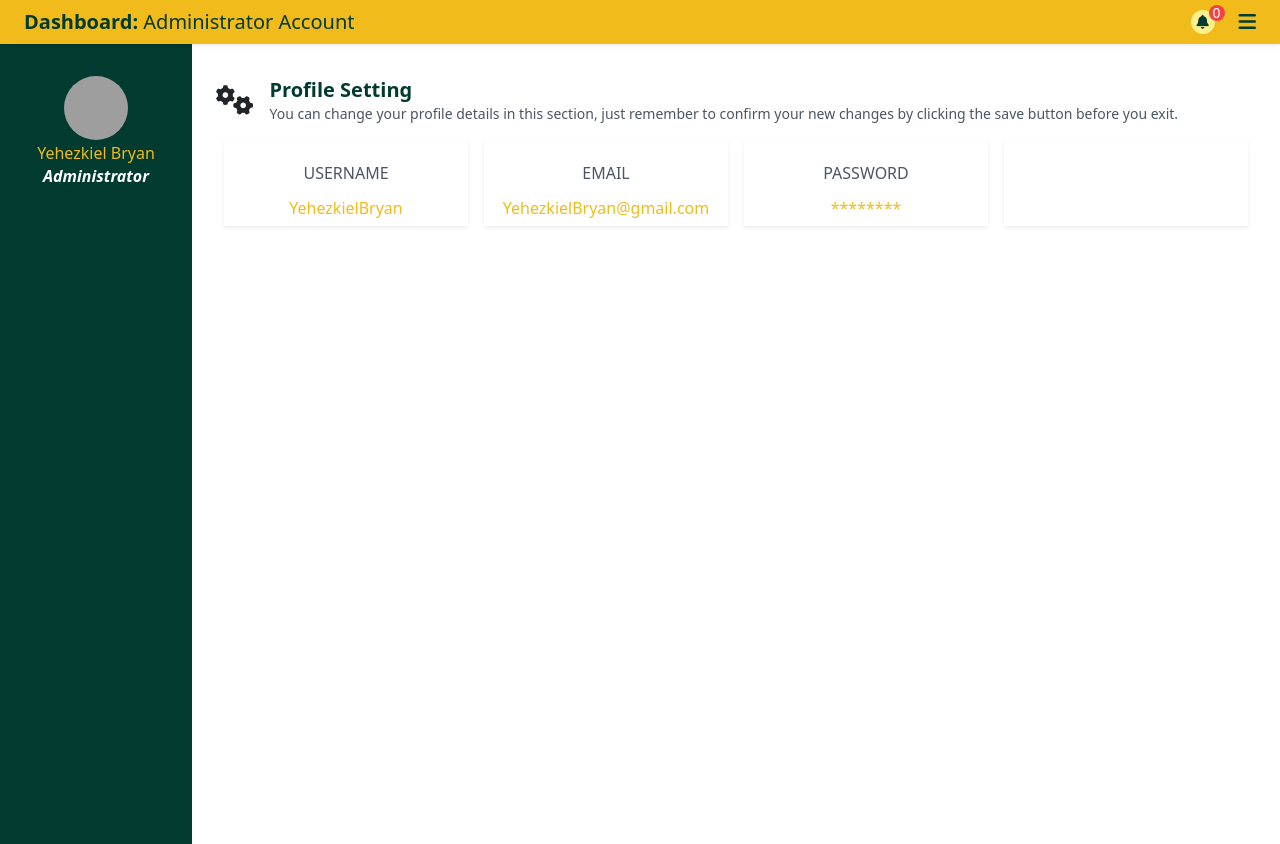
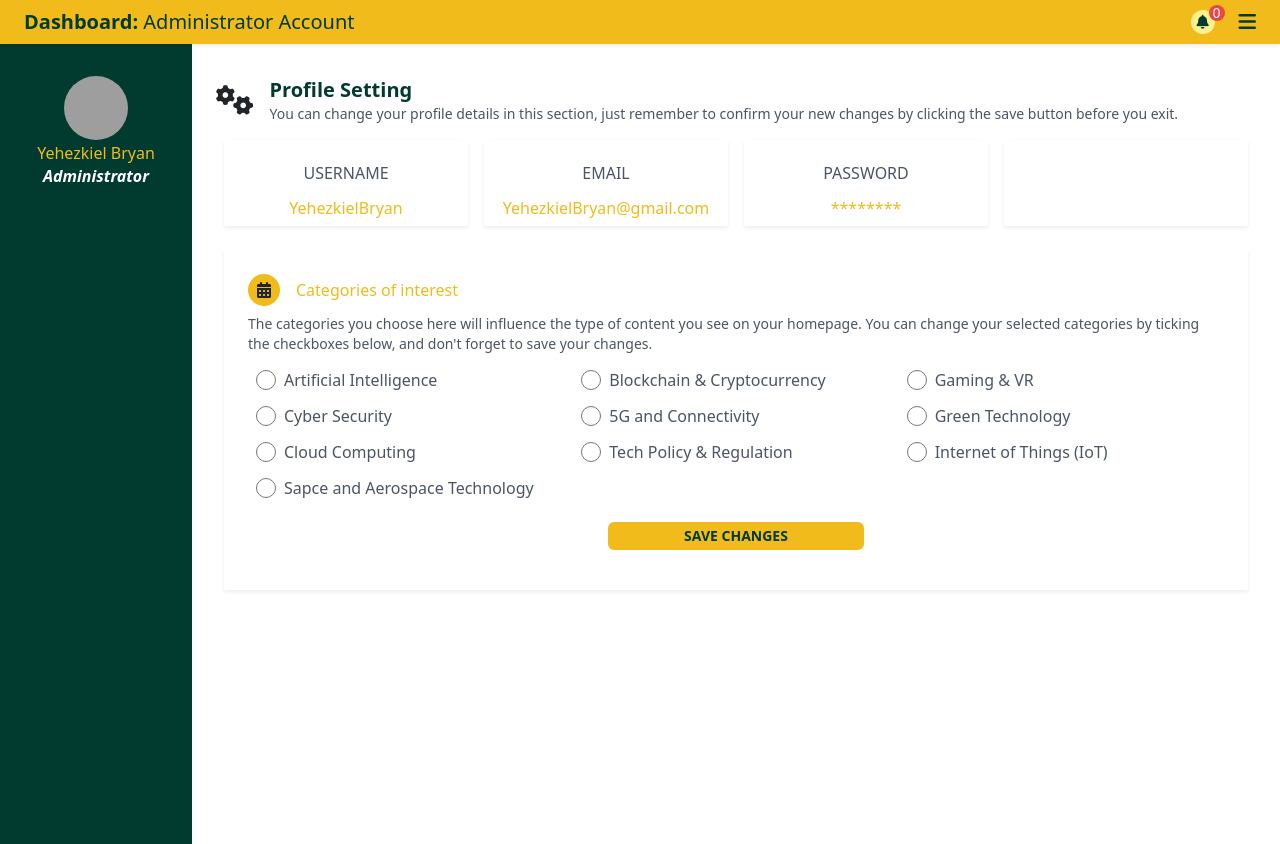
Before and after one commit to BrianBaraza23/MoringaFinalProject, a React (Create React App) app: page /dashboard in a window 1280 px wide. Built offline with nearby package versions, Linux system fonts and the light colour scheme; grey boxes are pictures that could not be loaded.

Commit message:
Add categories section

```diff
--- /dev/null
+++ b/src/components/dashboard/CategorySection.jsx
@@ -0,0 +1,78 @@
+import React from "react";
+
+const CategorySection = () => {
+  return (
+    <div className='bg-white p-4 shadow-sm mx-2 mt-4'>
+      <div className='flex items-center gap-3'>
+        <div className='w-8 h-8 rounded-full bg-default-gold flex justify-center items-center'>
+          <i className='fa fa-calendar' aria-hidden='true'></i>
+        </div>
+        <h6 className='text-default-gold my-auto'>Categories of interest</h6>
+      </div>
+      <p className='text-gray-600 text-sm py-2'>
+        The categories you choose here will influence the type of content you
+        see on your homepage. You can change your selected categories by ticking
+        the checkboxes below, and don't forget to save your changes.
+      </p>
+      <div className='grid grid-cols-1 md:grid-cols-3'>
+        <div className='col-span-1 flex gap-2 m-2'>
+          <input type='radio' className='w-5 h-5 focus:ring-blue-500' />
+          <h6 className='my-auto text-gray-600 text-md'>
+            Artificial Intelligence
+          </h6>
+        </div>
+        <div className='col-span-1 flex gap-2 m-2'>
+          <input type='radio' className='w-5 h-5 focus:ring-blue-500' />
+          <h6 className='my-auto text-gray-600 text-md'>
+            Blockchain & Cryptocurrency
+          </h6>
+        </div>
+        <div className='col-span-1 flex gap-2 m-2'>
+          <input type='radio' className='w-5 h-5 focus:ring-blue-500' />
+          <h6 className='my-auto text-gray-600 text-md'>Gaming & VR</h6>
+        </div>
+        <div className='col-span-1 flex gap-2 m-2'>
+          <input type='radio' className='w-5 h-5 focus:ring-blue-500' />
+          <h6 className='my-auto text-gray-600 text-md'>Cyber Security</h6>
+        </div>
+        <div className='col-span-1 flex gap-2 m-2'>
+          <input type='radio' className='w-5 h-5 focus:ring-blue-500' />
+          <h6 className='my-auto text-gray-600 text-md'>5G and Connectivity</h6>
+        </div>
+        <div className='col-span-1 flex gap-2 m-2'>
+          <input type='radio' className='w-5 h-5 focus:ring-blue-500' />
+          <h6 className='my-auto text-gray-600 text-md'>Green Technology</h6>
+        </div>
+        <div className='col-span-1 flex gap-2 m-2'>
+          <input type='radio' className='w-5 h-5 focus:ring-blue-500' />
+          <h6 className='my-auto text-gray-600 text-md'>Cloud Computing</h6>
+        </div>
+        <div className='col-span-1 flex gap-2 m-2'>
+          <input type='radio' className='w-5 h-5 focus:ring-blue-500' />
+          <h6 className='my-auto text-gray-600 text-md'>
+            Tech Policy & Regulation
+          </h6>
+        </div>
+        <div className='col-span-1 flex gap-2 m-2'>
+          <input type='radio' className='w-5 h-5 focus:ring-blue-500' />
+          <h6 className='my-auto text-gray-600 text-md'>
+            Internet of Things (IoT)
+          </h6>
+        </div>
+        <div className='col-span-1 flex gap-2 m-2'>
+          <input type='radio' className='w-5 h-5 focus:ring-blue-500' />
+          <h6 className='my-auto text-gray-600 text-md'>
+            Sapce and Aerospace Technology
+          </h6>
+        </div>
+      </div>
+      <div className='flex justify-center my-3'>
+        <button className='bg-default-gold w-64 rounded uppercase py-1 text-default-green font-semibold text-sm'>
+          Save Changes
+        </button>
+      </div>
+    </div>
+  );
+};
+
+export default CategorySection;
--- a/src/index.css
+++ b/src/index.css
@@ -37,3 +37,25 @@
   top: -5px;
   right: -10px;
 }
+
+/* Radio buttons */
+input[type="radio"]:checked {
+  border-color: #F1BB1B;
+  /* Change border color to blue when checked */
+}
+
+input[type="radio"]:checked::before {
+  content: "";
+  /* This is used to create the dot inside the radio button */
+  display: block;
+  width: 0.75rem;
+  height: 0.75rem;
+  background-color: #F1BB1B;
+  /* Color of the dot when radio input is checked */
+  border-radius: 50%;
+  position: relative;
+  top: 50%;
+  left: 50%;
+  transform: translate(-50%, -50%);
+}
+/* Radio buttons */
--- a/src/pages/Dashboard.jsx
+++ b/src/pages/Dashboard.jsx
@@ -2,6 +2,7 @@ import React, { useState } from "react";
 import Sidebar from "../components/dashboard/Sidebar";
 import TopBar from "../components/dashboard/TopBar";
 import ProfileSection from "../components/dashboard/ProfileSection";
+import CategorySection from "../components/dashboard/CategorySection";
 
 const Dashboard = () => {
   const [isCollapsed, setIsCollapsed] = useState(false);
@@ -14,6 +15,7 @@ const Dashboard = () => {
           <main>
             <div className='px-4 sm:px-6 lg:px-8 py-8 w-full max-w-9xl mx-auto'>
               <ProfileSection />
+              <CategorySection />
             </div>
           </main>
         </div>
```
